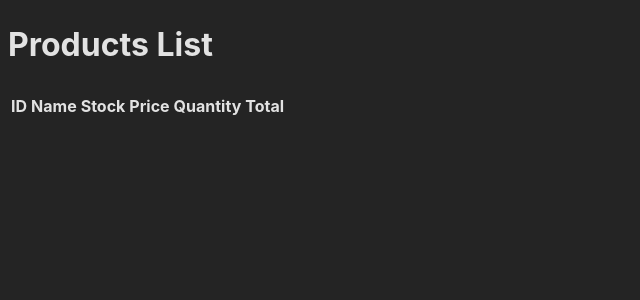
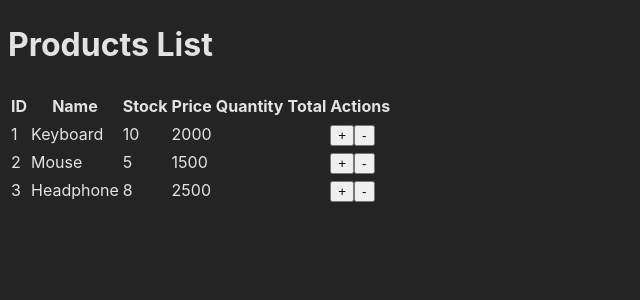
Before and after one commit to rakibul-wdp/full-stack-army, a React (Vite) app in the folder 30-frontend-3-react-functional-component/functional-component/: page /products in a window 1280 px wide. Shown: the top 300 px of the page, without its empty margins (0-640 px from the left). Built offline with nearby package versions, Linux system fonts and the light colour scheme.

Commit message:
show table data in tbody

```diff
--- a/30-frontend-3-react-functional-component/functional-component/src/components/TableRow.jsx
+++ b/30-frontend-3-react-functional-component/functional-component/src/components/TableRow.jsx
@@ -1,14 +1,18 @@
 import React from 'react'
 
-const TableRow = () => {
+const TableRow = ({ id, productName, stock, price, quantity, total }) => {
   return (
     <tr>
-      <td>ID</td>
-      <td>Name</td>
-      <td>Stock</td>
-      <td>Price</td>
-      <td>Quantity</td>
-      <td>Total</td>
+      <td>{id}</td>
+      <td>{productName}</td>
+      <td>{stock}</td>
+      <td>{price}</td>
+      <td>{quantity}</td>
+      <td>{total}</td>
+      <td>
+        <button>+</button>
+        <button>-</button>
+      </td>
     </tr>
   )
 }
--- a/30-frontend-3-react-functional-component/functional-component/src/pages/Products.jsx
+++ b/30-frontend-3-react-functional-component/functional-component/src/pages/Products.jsx
@@ -1,5 +1,6 @@
 import React from 'react'
 import { products } from '../mockData/products';
+import TableRow from '../components/TableRow';
 
 const Products = () => {
   return (
@@ -14,10 +15,13 @@ const Products = () => {
             <th>Price</th>
             <th>Quantity</th>
             <th>Total</th>
+            <th>Actions</th>
           </tr>
         </thead>
         <tbody>
-
+          {
+            products.map((product) => <TableRow {...product} key={product.id} />)
+          }
         </tbody>
       </table>
     </div>
```
